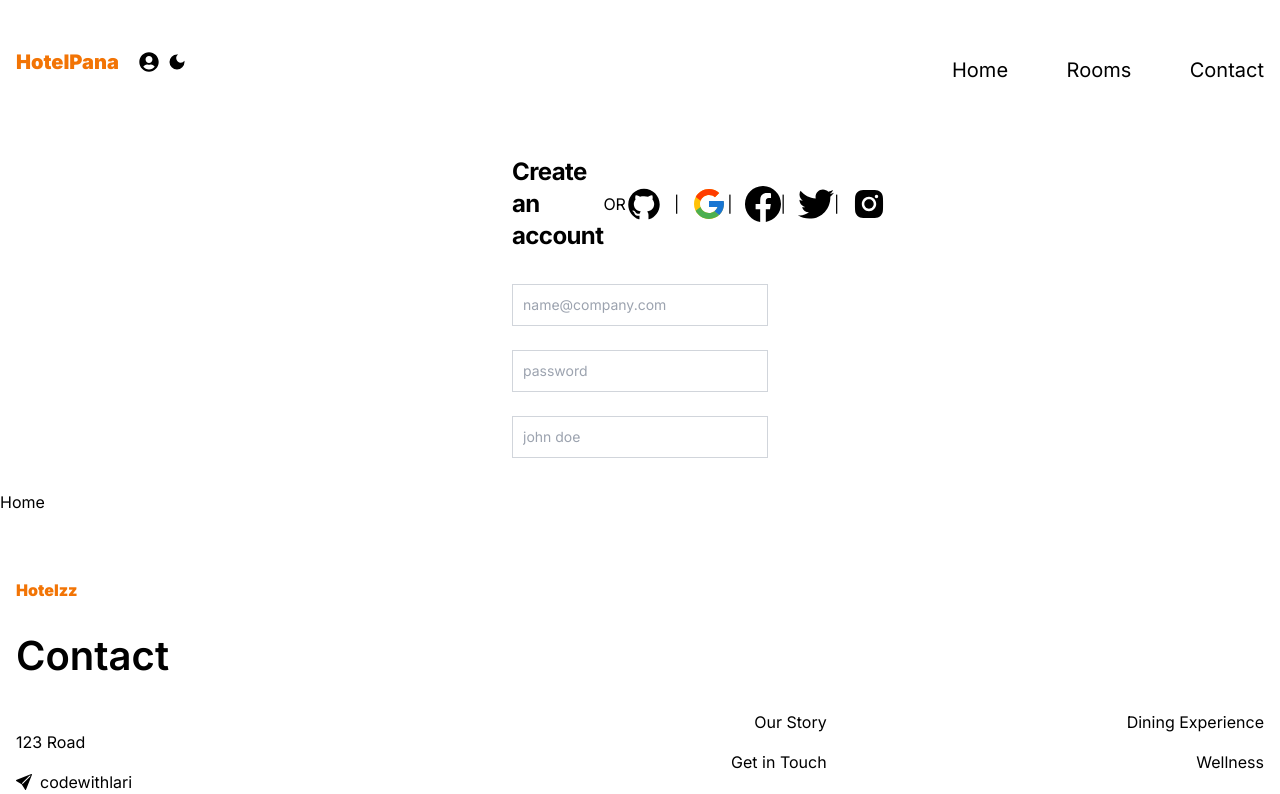
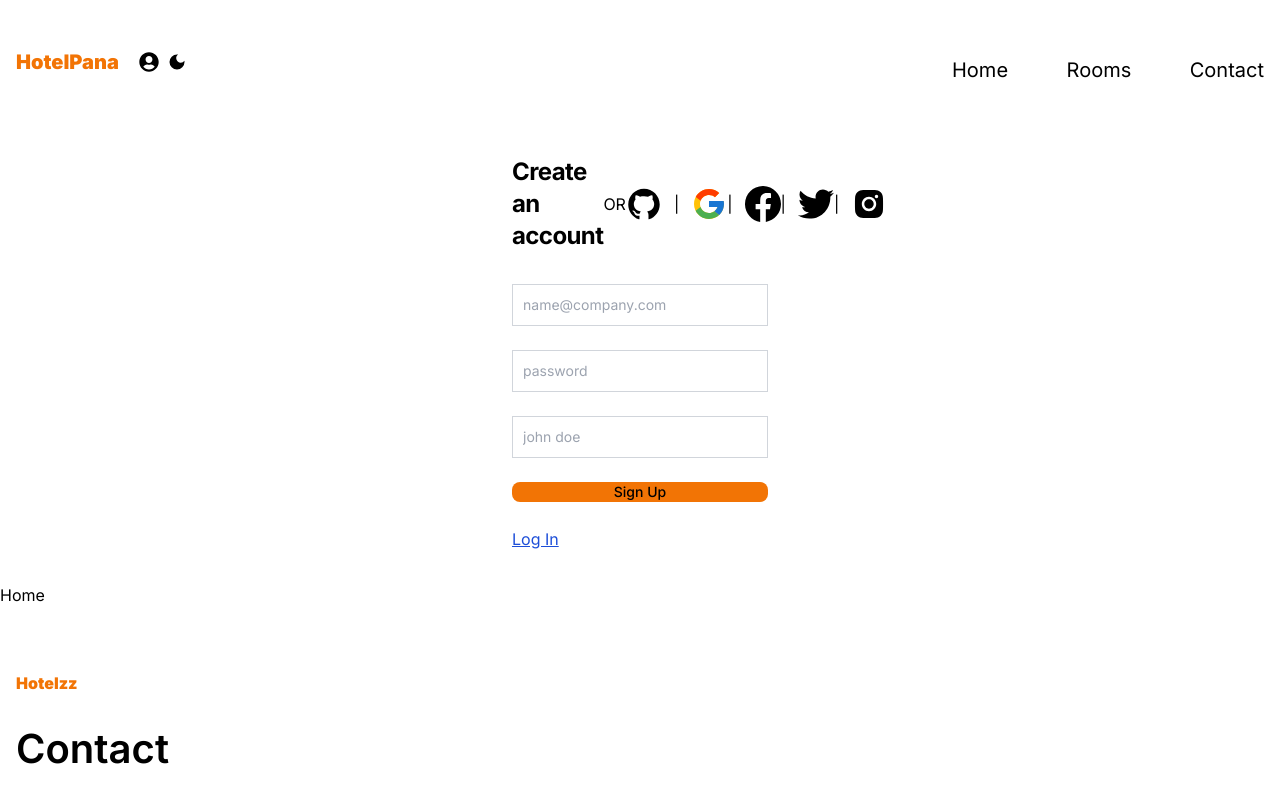
Before and after one commit to misikir21/hotel, a Next.js app: page / in a window 1280 px wide. Shown: the top 794 px of the page. Built offline with nearby package versions, Linux system fonts and the light colour scheme.

Commit message:
add buttons

```diff
--- a/src/app/component/Auth/Auth.tsx
+++ b/src/app/component/Auth/Auth.tsx
@@ -54,7 +54,14 @@
             required
             className={inputStyle}
           />
+          <button
+            type="submit"
+            className="w-full bg-tertiary-dark focus:outline-none font-medium rounded-lg text-sm px-5 py2.5 text-center"
+          >
+            Sign Up
+          </button>
         </form>
+        <button className="text-blue-700 underline">Log In</button>
       </div>
     </section>
   );
```
